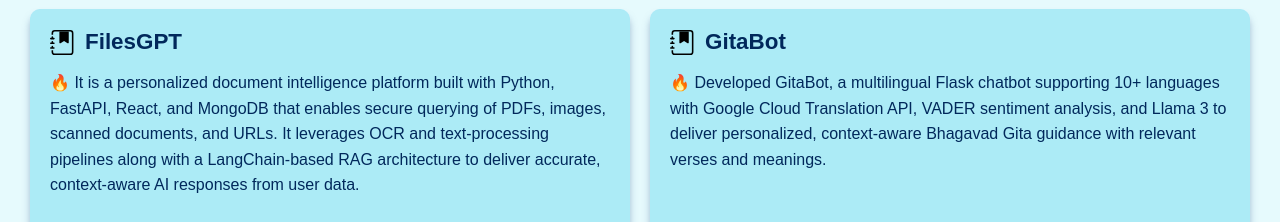
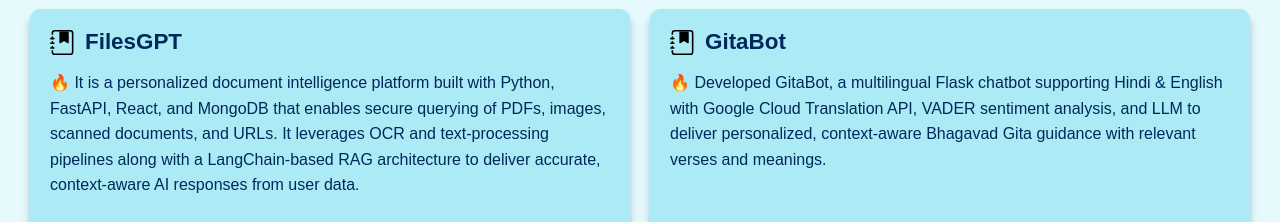
Before and after one commit to Manshi-Rathour/My-Portfolio, a React (Vite) app: page /projects in a window 1280 px wide. Shown: the part 811-1033 px from the top of the page. Built offline with nearby package versions, Linux system fonts and the light colour scheme; a web font is replaced by a local one.

Commit message:
Update AllProjects.jsx

```diff
--- a/src/components/AllProjects.jsx
+++ b/src/components/AllProjects.jsx
@@ -104,7 +104,7 @@
                       <img src={JournalIcon} alt="bookmark" /> GitaBot
                     </h4>
                     <p className="card-text">
-                      🔥 Developed GitaBot, a multilingual Flask chatbot supporting 10+ languages with Google Cloud Translation API, VADER sentiment analysis, and Llama 3 to deliver personalized, context-aware Bhagavad Gita guidance with relevant verses and meanings.
+                      🔥 Developed GitaBot, a multilingual Flask chatbot supporting Hindi & English with Google Cloud Translation API, VADER sentiment analysis, and LLM to deliver personalized, context-aware Bhagavad Gita guidance with relevant verses and meanings.
                     </p>
 
                     <div className="icons">
```
